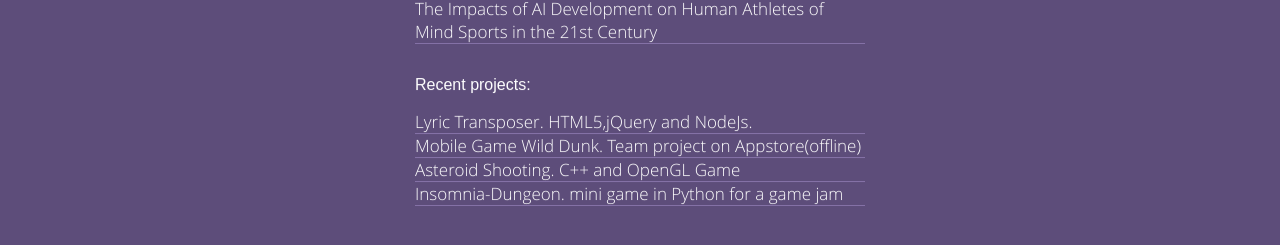
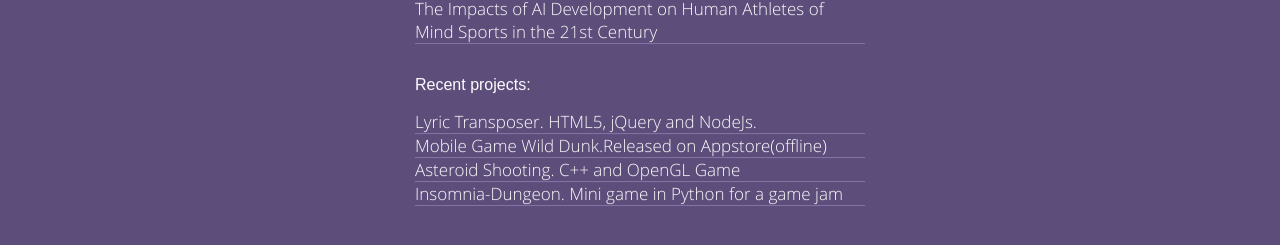
Before and after one commit to zywkloo/zywkloo.github.io, a Jekyll site: the page built from index.html, in a window 1280 px wide. Shown: the part 518-763 px from the top of the page. Built offline with Jekyll 4.4.1, drawn with Linux system fonts in a browser that asks for light colours.

Commit message:
Update _config.yml

```diff
--- a/_config.yml
+++ b/_config.yml
@@ -56,13 +56,13 @@
 
 # projects in header index
 projects:
-  - name: Lyric Transposer. HTML5,jQuery and NodeJs.
-    url: http://149.248.57.174:3000/lyrics.html
-  - name: Mobile Game Wild Dunk. Team project on Appstore(offline)
+  - name: Lyric Transposer. HTML5, jQuery and NodeJs.
+    url: http://149.248.57.174:3000/
+  - name: Mobile Game Wild Dunk.Released on Appstore(offline)
     url: http://www.18183.com/qmdgl/
   - name: Asteroid Shooting. C++ and OpenGL Game
     url: https://github.com/zywkloo/AsteroidsShooting
-  - name: Insomnia-Dungeon. mini game in Python for a game jam
+  - name: Insomnia-Dungeon. Mini game in Python for a game jam
     url: https://github.com/zywkloo/Insomnia-Dungeon
 
 
```
